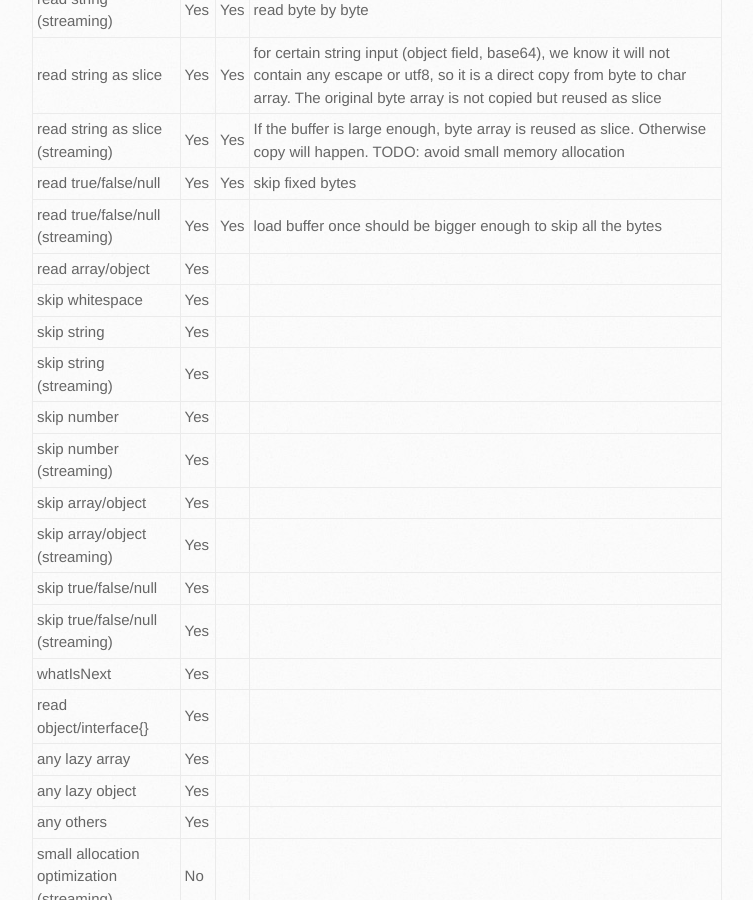
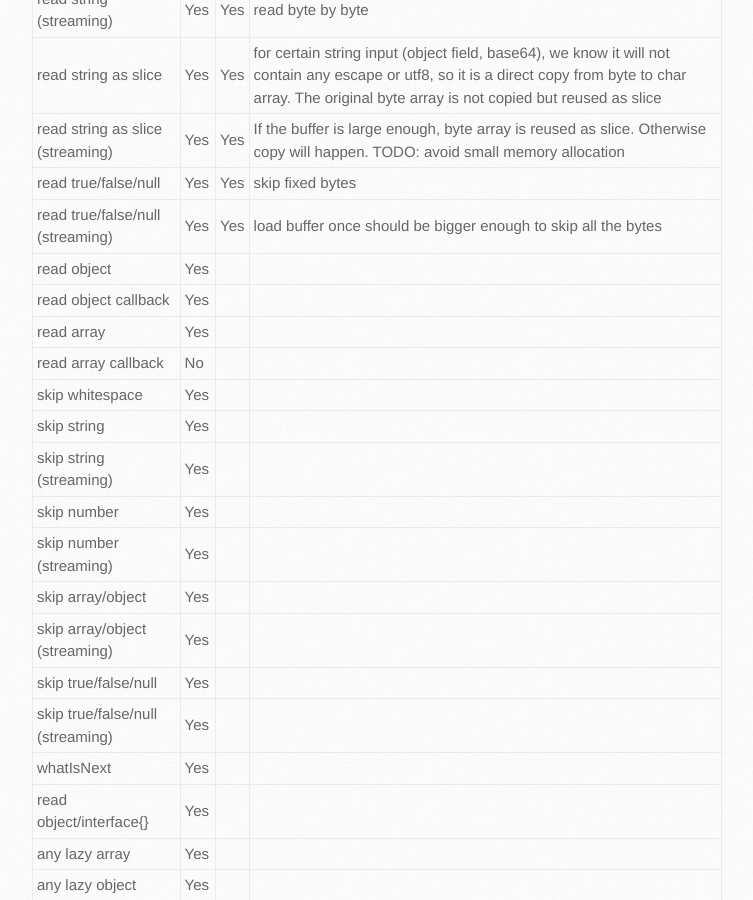
Before and after one commit to json-iterator/json-iterator.github.io, a Jekyll site: the page built from features.md, in a window 1280 px wide and 900 px high, scrolled down 920 px. Shown: the whole window, without its empty margins (138-891 px from the left). Built offline with Jekyll 4.4.1, drawn with Linux system fonts in a browser that asks for light colours; comment, search, counter and statistics services are not loaded.

Commit message:
Update features.md

```diff
--- a/features.md
+++ b/features.md
@@ -21,7 +21,10 @@ title: Jsoniter Features (Java Version)
 | read string as slice (streaming) | Yes | Yes | If the buffer is large enough, byte array is reused as slice. Otherwise copy will happen. TODO: avoid small memory allocation |
 | read true/false/null | Yes | Yes | skip fixed bytes
 | read true/false/null (streaming) | Yes | Yes | load buffer once should be bigger enough to skip all the bytes |
-| read array/object | Yes |  |
+| read object | Yes |  |
+| read object callback | Yes |  |
+| read array | Yes |  |
+| read array callback | No |  |
 | skip whitespace | Yes |  |
 | skip string | Yes |  |
 | skip string (streaming) | Yes |  |
```
